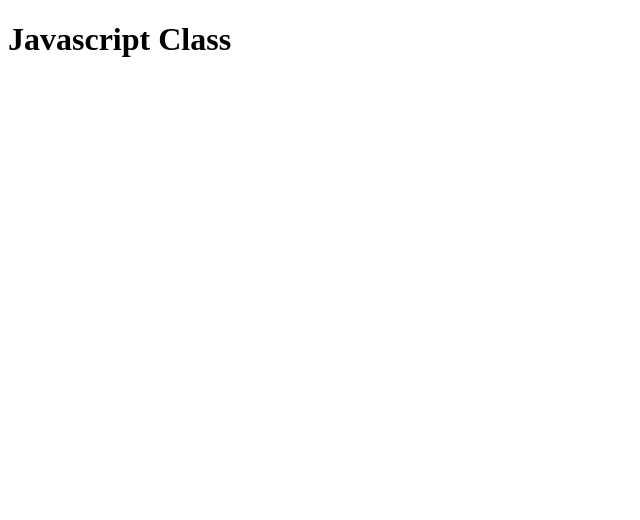
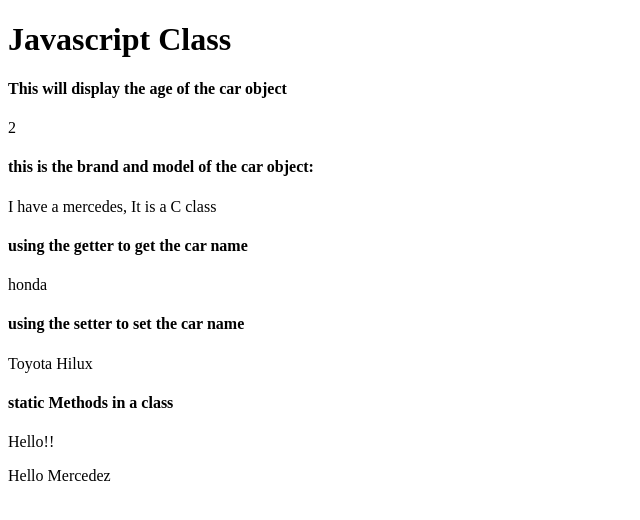
Before and after one commit to ismaelsadeeq/My-app, a plain HTML site: page class.html in a window 1280 px wide. Shown: the whole page, without its empty margins (0-640 px from the left). Drawn offline with Linux system fonts and the light colour scheme.

Commit message:
modifying class.js

```diff
--- a/class.html
+++ b/class.html
@@ -7,6 +7,17 @@
 </head>
 <body>
   <h1>Javascript Class</h1>
+  <h4>This will display the age of the car object</h4>
+  <p id="car"></p>
+  <h4>this is the brand and model of the car object:</h4>
+  <p id="new"></p>
+  <h4>using the getter to get the car name</h4>
+  <p id="new2"></p>
+  <h4>using the setter to set the car name</h4>
+  <p id="new3"></p>
+  <h4>static Methods in a class </h4>
+  <p id="new4"></p>
+  <p id="new5"></p>
   <script src="class.js"></script>
 </body>
 </html>
--- a/class.js
+++ b/class.js
@@ -1,15 +1,86 @@
-class car {
+class Car {
   constructor(name,year) {
     this.name =name;
     this.year = year;
   }
 }
 
-let myCar = new car('Mercedez',2018);
-let myCar2 = new car('tesla',2020)
+let myCar = new Car('Mercedez',2018);
+let myCar2 = new Car('tesla',2020)
 
-Object.defineProperty(myCar,'age',function(){
-  return 2020 - this.year;
+Object.defineProperty(myCar,'age',{
+ get : function(){ var date = new Date();
+  return date.getFullYear() - this.year}
 })
 
-console.log(myCar.age())
+console.log(myCar.age)
+document.getElementById('car').innerHTML = myCar.age;
+
+// Class inheritance
+
+class CarBrand{
+  constructor(brand){
+    this.carname = brand;
+  }
+  present (){
+    return `I have a ${this.carname}`
+  }
+  get cName(){ // getting the carname using getter
+    return this.carname;
+  }
+  set cName(x){ // u can reset the carname using the setter method
+    this.carname = x;
+  }
+}
+
+class Model extends CarBrand {
+  constructor(brand,mod){
+    super(brand);
+    this.model = mod;
+  }
+  show (){
+    return this.present() + ', It is a ' + this.model;
+  }
+}
+
+let myCarModel = new Model('mercedes', 'C class');
+document.getElementById('new').innerHTML = myCarModel.show();
+
+//using the getter to get the carname
+myCar3 =  new CarBrand('honda');
+document.getElementById('new2').innerHTML = myCar3.cName;
+
+//using the setter to set the carname
+myCar3.cName = 'Toyota Hilux';
+document.getElementById('new3').innerHTML = myCar3.cName;
+
+//Static Methods
+
+class Carr {
+  constructor(name) {
+    this.name = name;
+  }
+  static hello() {
+    return "Hello!!";
+  }
+}
+
+let myCarr = new Carr("Ford");
+
+// You can calll 'hello()' on the Car Class:
+document.getElementById('new4').innerHTML = Carr.hello();
+
+// But NOT on a Car Object:
+// document.getElementById("new4").innerHTML = myCar.hello();
+// this will raise an error.
+
+class Caar {
+  constructor(name) {
+    this.carname = name;
+  }
+  static helllo(x) {
+    return "Hello " + x.name;
+  }
+}
+let myCaar = new Caar("Ford");
+document.getElementById("new5").innerHTML = Caar.helllo(myCar);
```
